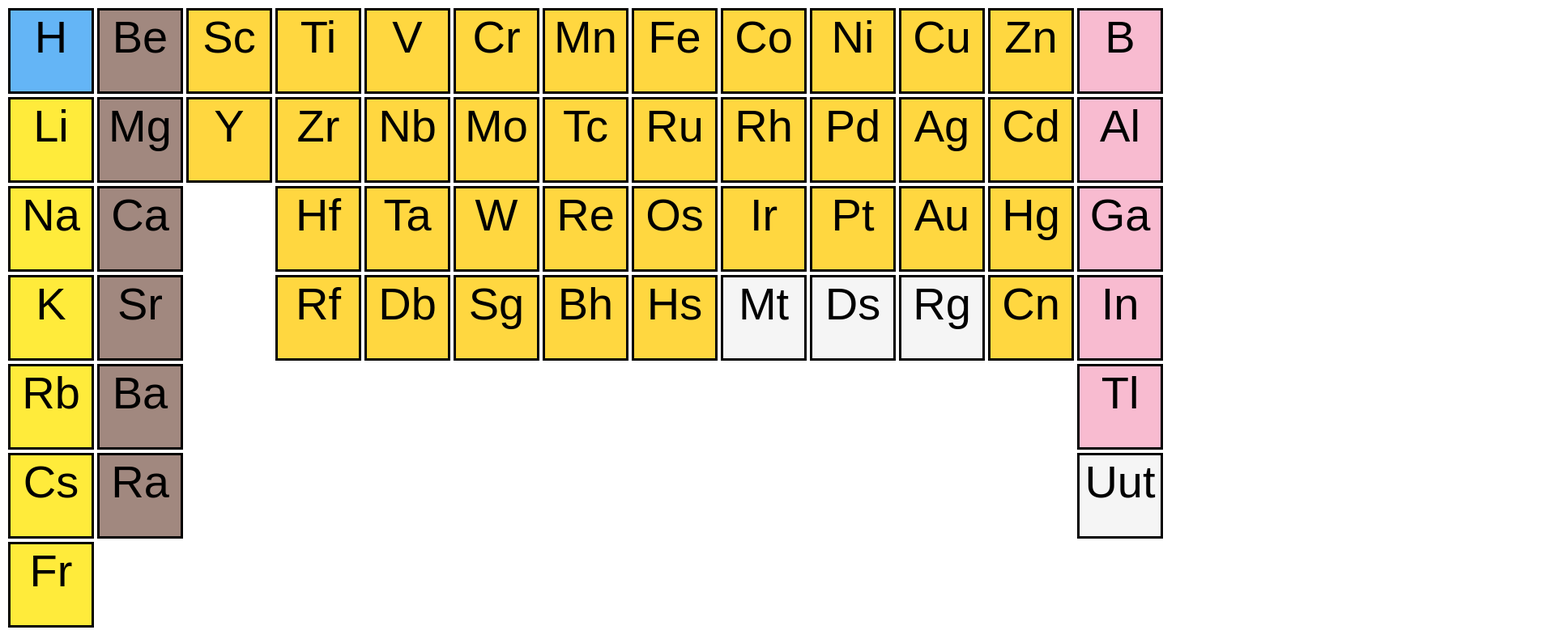
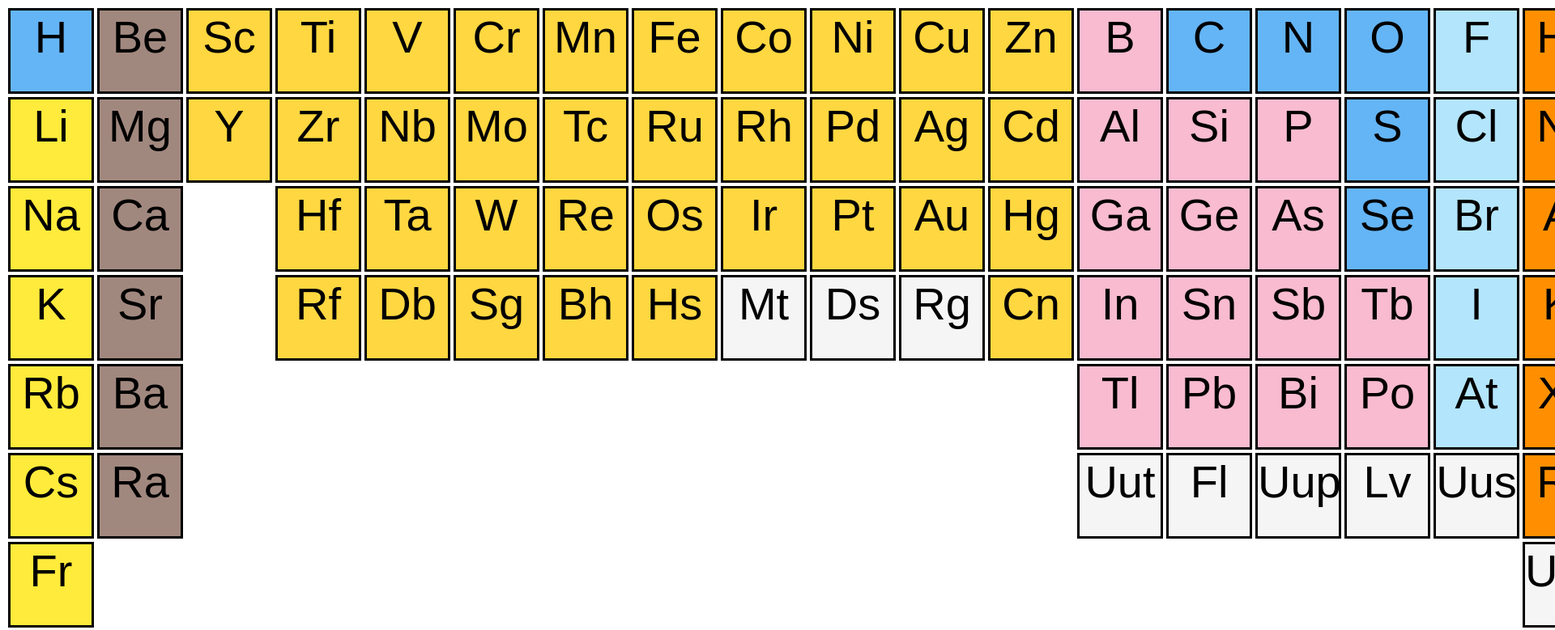
Before and after one commit to rcantuario/periodictable, a website built with Parcel: page index.html in a window 1280 px wide. Shown: the top 779 px of the page at 81% size, 1920 px wide, since content can reach past the window. Built offline with nearby package versions, Linux system fonts and the light colour scheme.

Commit message:
add other elements

```diff
--- a/index.html
+++ b/index.html
@@ -91,6 +91,47 @@
         <div class="child a3">Tl</div>
         <div class="child white">Uut</div>
       </div>
+      <div class="container">
+        <div class="child a3 blue">C</div>
+        <div class="child a3">Si</div>
+        <div class="child a3">Ge</div>
+        <div class="child a3">Sn</div>
+        <div class="child a3">Pb</div>
+        <div class="child white">Fl</div>
+      </div>
+      <div class="container">
+        <div class="child a3 blue">N</div>
+        <div class="child a3">P</div>
+        <div class="child a3">As</div>
+        <div class="child a3">Sb</div>
+        <div class="child a3">Bi</div>
+        <div class="child white">Uup</div>
+      </div>
+      <div class="container">
+        <div class="child a3 blue">O</div>
+        <div class="child a3 blue">S</div>
+        <div class="child a3 blue">Se</div>
+        <div class="child a3">Tb</div>
+        <div class="child a3">Po</div>
+        <div class="child white">Lv</div>
+      </div>
+      <div class="container">
+        <div class="child light-blue">F</div>
+        <div class="child light-blue">Cl</div>
+        <div class="child light-blue">Br</div>
+        <div class="child light-blue">I</div>
+        <div class="child light-blue">At</div>
+        <div class="child white">Uus</div>
+      </div>
+      <div class="container">
+        <div class="child orange">He</div>
+        <div class="child orange">Ne</div>
+        <div class="child orange">Ar</div>
+        <div class="child orange">Kr</div>
+        <div class="child orange">Xe</div>
+        <div class="child orange">Rn</div>
+        <div class="child white">Uuo</div>
+      </div>
     </div>
 
     <script src="src/index.js"></script>
--- a/src/styles.css
+++ b/src/styles.css
@@ -41,3 +41,15 @@ body {
 .a3 {
   background-color: #f8bbd0;
 }
+
+.blue {
+  background-color: #64b5f6;
+}
+
+.light-blue {
+  background-color: #b3e5fc;
+}
+
+.orange {
+  background-color: #ff8f00;
+}
```
